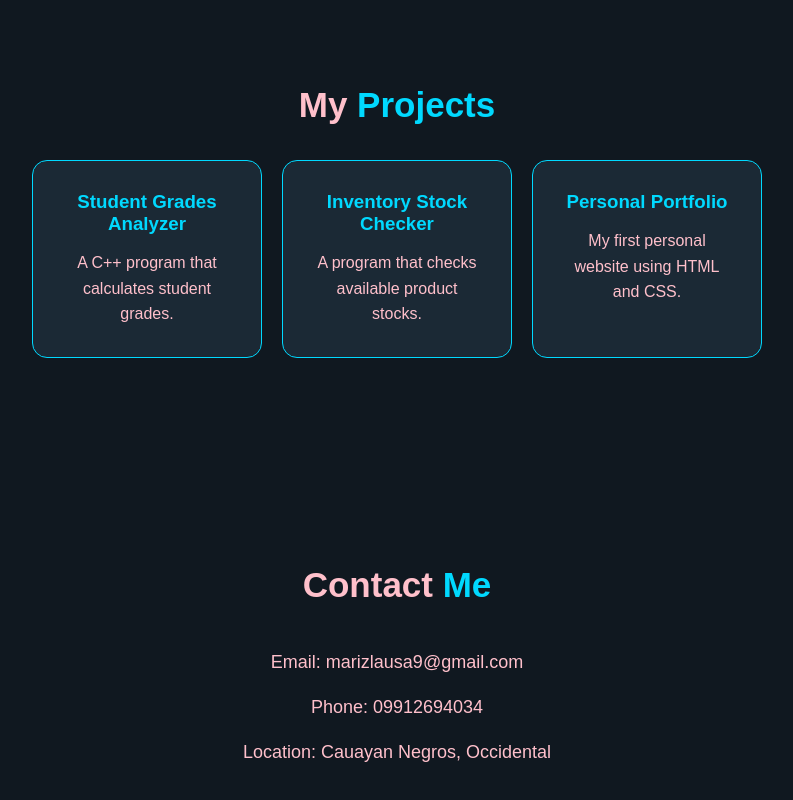
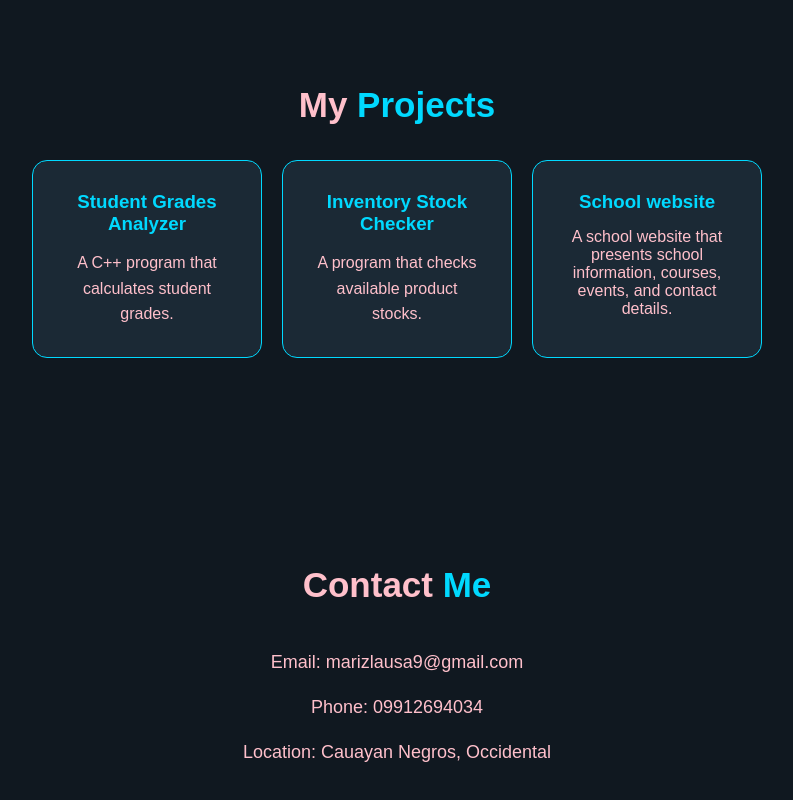
Before and after one commit to marizlausa9-ops/Mariz-Project-1, a plain HTML site: page index.html in a window 1280 px wide. Shown: the part 1704-2504 px from the top of the page, without its empty margins (243-1036 px from the left). Drawn offline with Linux system fonts and the light colour scheme.

Commit message:
School website

```diff
--- a/index.html
+++ b/index.html
@@ -92,8 +92,8 @@
             </div>
 
             <div class="box">
-                <h3>Personal Portfolio</h3>
-                <p>My first personal website using HTML and CSS.</p>
+                <h3>School website</h3>
+                </p> A school website that presents school information, courses, events, and contact details.</p>
             </div>
         </div>
     </section>
```
